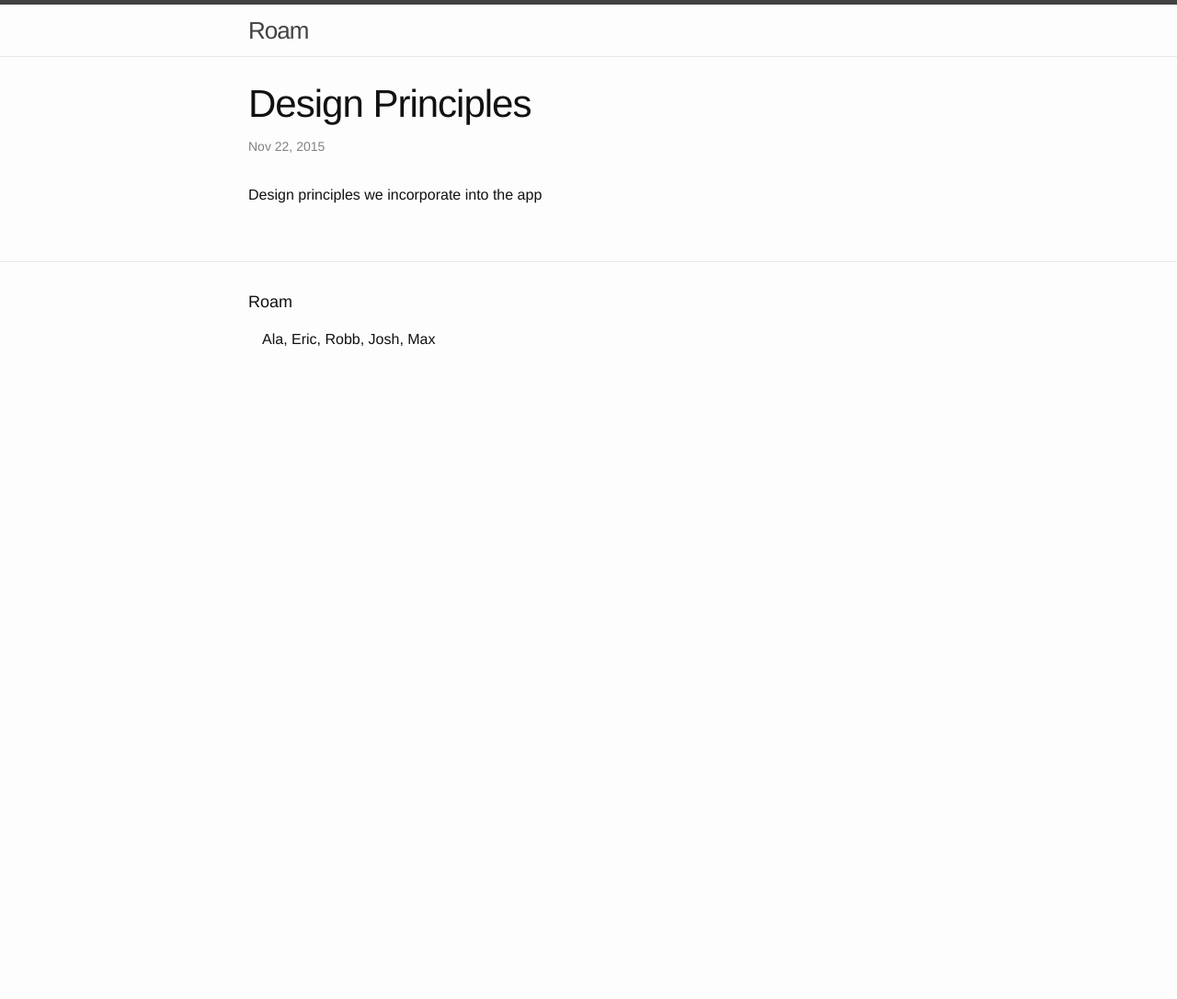
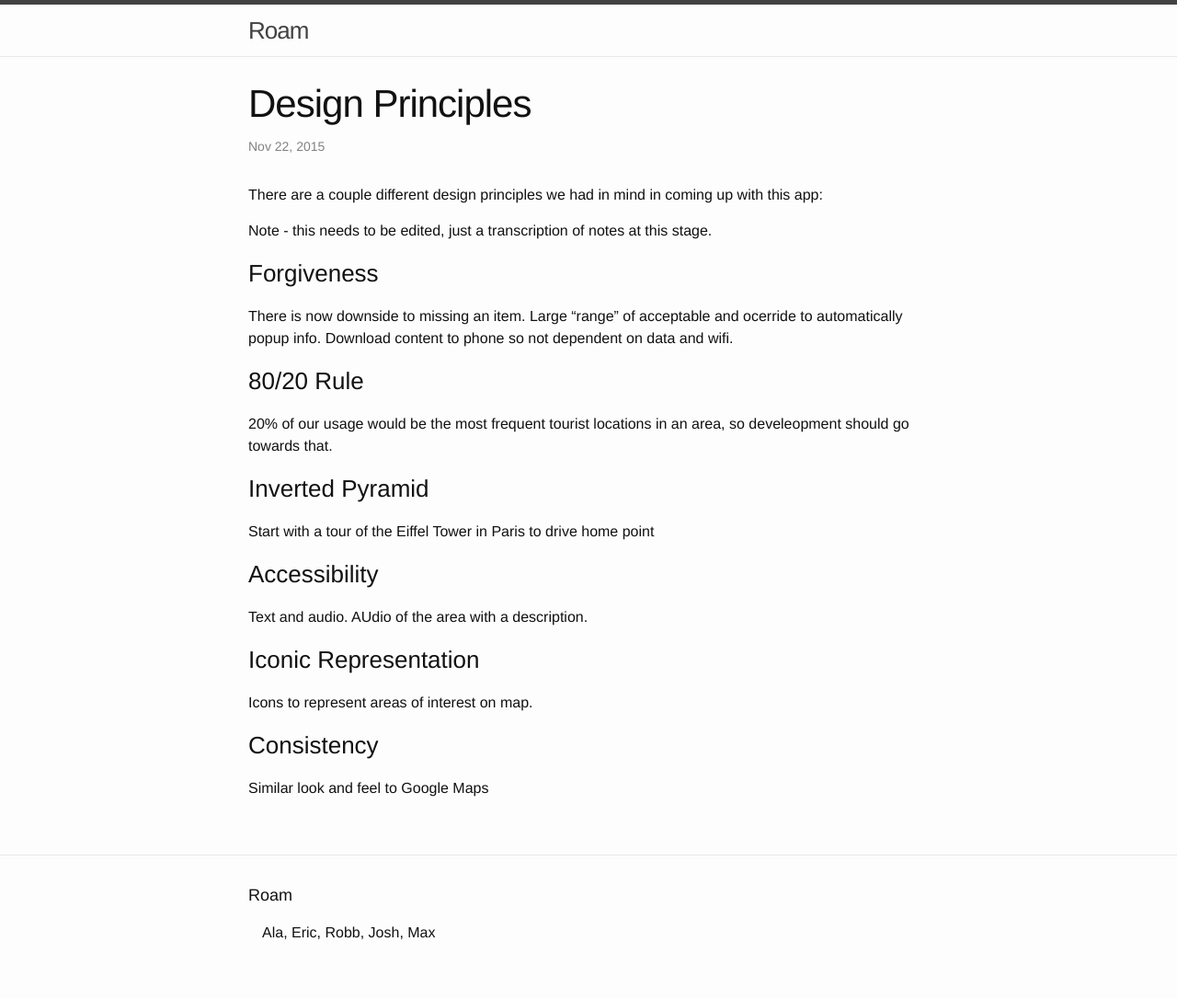
Before and after one commit to EricTendian/com381-roam, a Jekyll site: the page built from _posts/2015-11-22-design-principles.markdown, in a window 1280 px wide. Shown: the whole page at 92% size. Built offline with Jekyll 4.4.1, drawn with Linux system fonts in a browser that asks for light colours; before the commit the page ends 900 px from its top, so only the background shows below that.

Commit message:
Update 2015-11-22-design-principles.markdown

```diff
--- a/_posts/2015-11-22-design-principles.markdown
+++ b/_posts/2015-11-22-design-principles.markdown
@@ -2,4 +2,31 @@
 layout: post
 title:  "Design Principles"
 ---
-Design principles we incorporate into the app
+
+There are a couple different design principles we had in mind in coming up with this app:
+
+Note - this needs to be edited, just a transcription of notes at this stage.
+
+### Forgiveness
+
+There is now downside to missing an item. Large "range" of acceptable and ocerride to automatically popup info. Download content to phone so not dependent on data and wifi.
+
+### 80/20 Rule
+
+20% of our usage would be the most frequent tourist locations in an area, so develeopment should go towards that.
+
+### Inverted Pyramid
+
+Start with a tour of the Eiffel Tower in Paris to drive home point
+
+### Accessibility
+
+Text and audio. AUdio of the area with a description.
+
+### Iconic Representation
+
+Icons to represent areas of interest on map.
+
+### Consistency
+
+Similar look and feel to Google Maps
```
